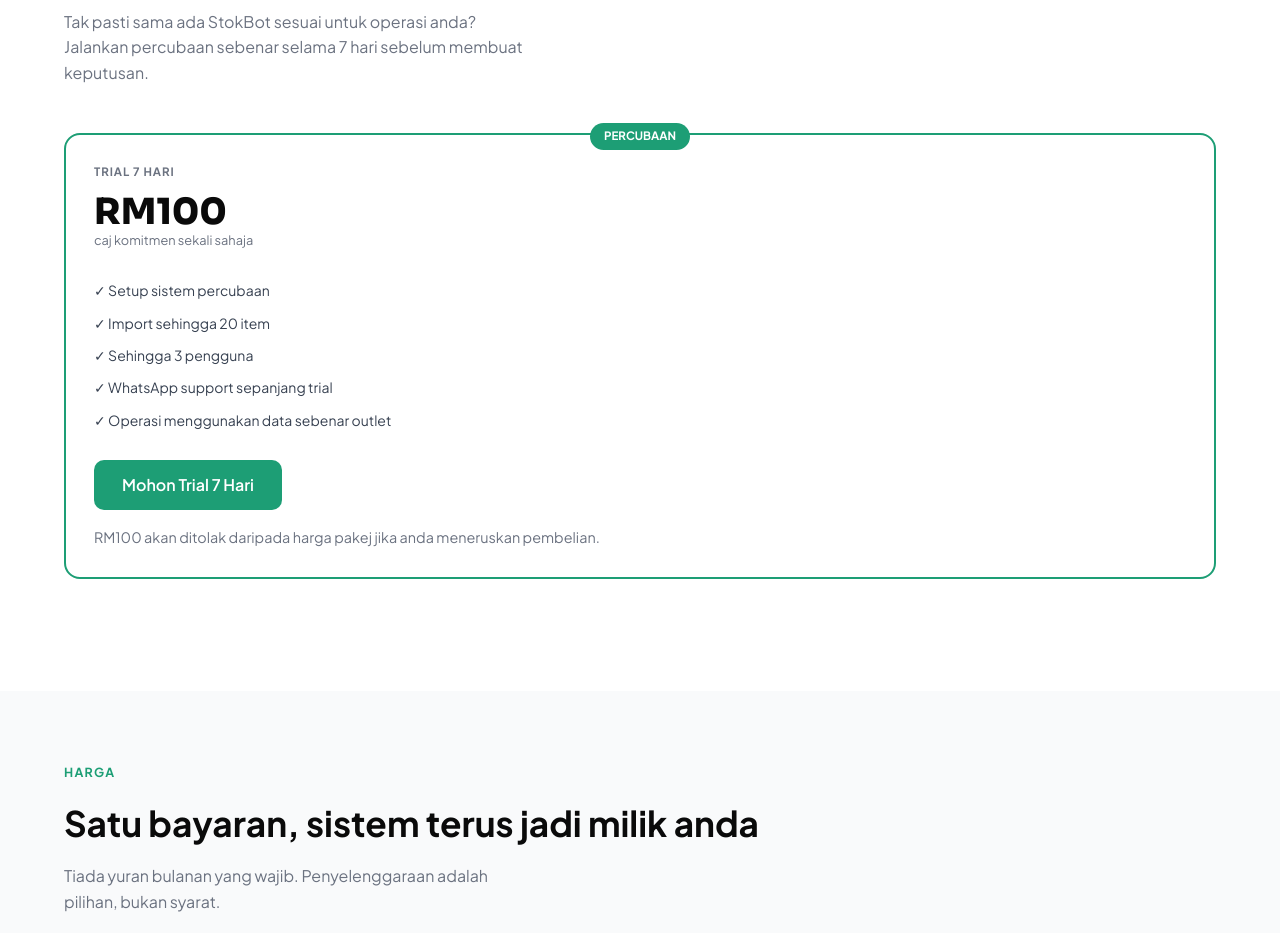
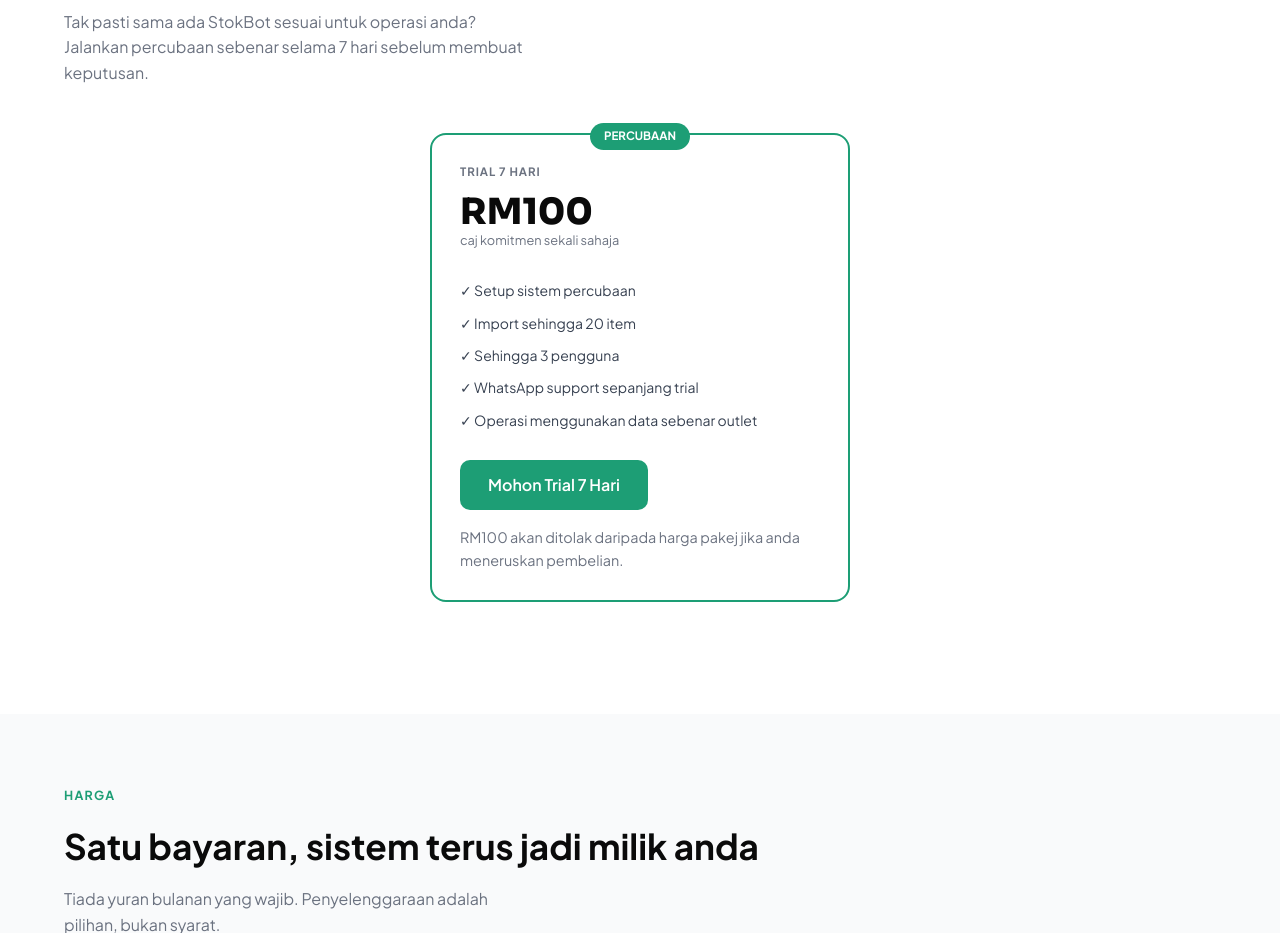
Before and after one commit to makton-oss/system-stock, a website: page public/index.html in a window 1280 px wide. Shown: the part 5860-6793 px from the top of the page. Drawn offline with Linux system fonts and the light colour scheme.

Commit message:
feat: add trial card styling and update pricing card to include trial class

```diff
--- a/public/css/sections.css
+++ b/public/css/sections.css
@@ -186,6 +186,11 @@
   color: var(--text-muted);
 }
 
+.trial-card {
+  max-width: 420px;
+  margin: 0 auto;
+}
+
 .maint-header {
   margin-bottom: 1rem;
 }
--- a/public/index.html
+++ b/public/index.html
@@ -521,7 +521,7 @@
 
   <div class="pricing-grid">
 
-    <div class="pricing-card pricing-card--featured">
+    <div class="pricing-card pricing-card--featured trial-card">
       <div class="pricing-card__badge">PERCUBAAN</div>
       <div class="pricing-card__tier">Trial 7 Hari</div>
       <div class="pricing-card__price">RM100</div>
```
